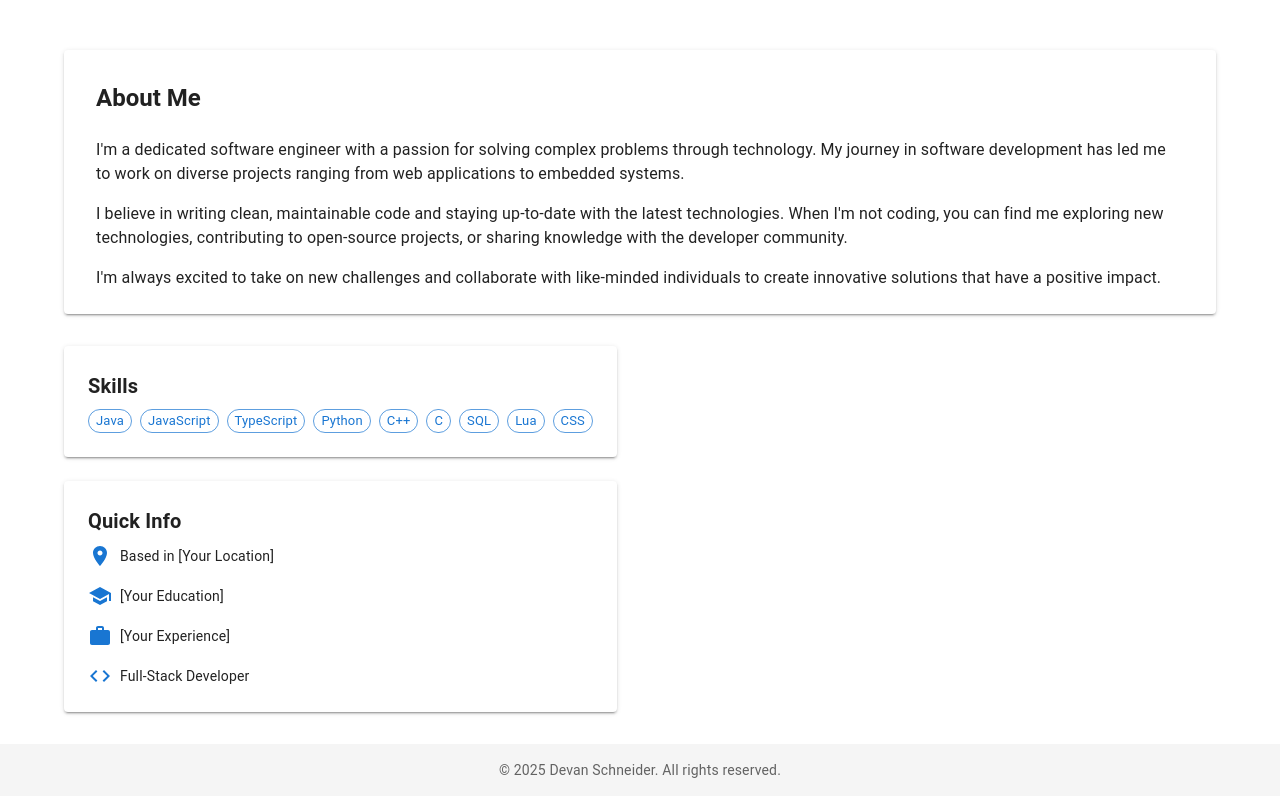
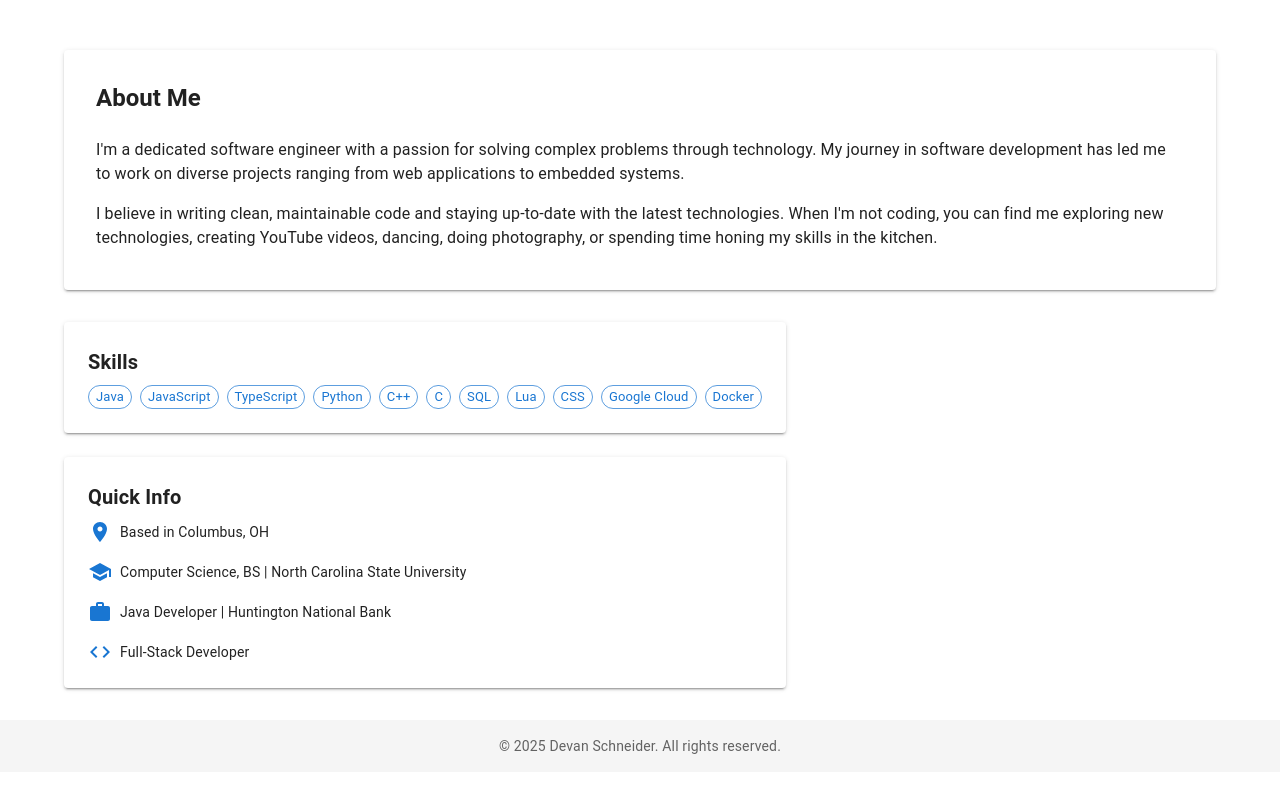
Before and after one commit to RageOps/website, a React (Vite) app: page / in a window 1280 px wide. Shown: the part 444-1240 px from the top of the page. After the commit the page ends 1216 px from the top, so only its background shows below. Built offline with nearby package versions, Linux system fonts and the light colour scheme.

Commit message:
feat: Some updates to the About page

```diff
--- a/src/components/Layout.tsx
+++ b/src/components/Layout.tsx
@@ -85,7 +85,7 @@ const Layout: React.FC<LayoutProps> = ({ children }) => {
         }}
       >
         <Typography variant="body2" color="text.secondary">
-          © 2025 Devan Schneider. All rights reserved.
+          © {new Date().getFullYear()} Devan Schneider. All rights reserved.
         </Typography>
       </Box>
     </Box>
--- a/src/pages/About.tsx
+++ b/src/pages/About.tsx
@@ -4,7 +4,7 @@ import { Code, School, Work, LocationOn } from '@mui/icons-material';
 
 const About: React.FC = () => {
   const skills = [
-    'Java', 'JavaScript', 'TypeScript', 'Python', 'C++', 'C', 'SQL', 'Lua', 'CSS'
+    'Java', 'JavaScript', 'TypeScript', 'Python', 'C++', 'C', 'SQL', 'Lua', 'CSS', 'Google Cloud', 'Docker'
   ];
 
   return (
@@ -53,12 +53,8 @@ const About: React.FC = () => {
               </Typography>
               <Typography variant="body1" paragraph>
                 I believe in writing clean, maintainable code and staying up-to-date with the latest technologies.
-                When I'm not coding, you can find me exploring new technologies, contributing to open-source projects,
-                or sharing knowledge with the developer community.
-              </Typography>
-              <Typography variant="body1">
-                I'm always excited to take on new challenges and collaborate with like-minded individuals to create
-                innovative solutions that have a positive impact.
+                When I'm not coding, you can find me exploring new technologies, creating YouTube videos, dancing, doing photography,
+                or spending time honing my skills in the kitchen.
               </Typography>
             </CardContent>
           </Card>
@@ -93,15 +89,15 @@ const About: React.FC = () => {
               <Box sx={{ display: 'flex', flexDirection: 'column', gap: 2 }}>
                 <Box sx={{ display: 'flex', alignItems: 'center', gap: 1 }}>
                   <LocationOn color="primary" />
-                  <Typography variant="body2">Based in [Your Location]</Typography>
+                  <Typography variant="body2">Based in Columbus, OH</Typography>
                 </Box>
                 <Box sx={{ display: 'flex', alignItems: 'center', gap: 1 }}>
                   <School color="primary" />
-                  <Typography variant="body2">[Your Education]</Typography>
+                  <Typography variant="body2">Computer Science, BS | North Carolina State University</Typography>
                 </Box>
                 <Box sx={{ display: 'flex', alignItems: 'center', gap: 1 }}>
                   <Work color="primary" />
-                  <Typography variant="body2">[Your Experience]</Typography>
+                  <Typography variant="body2">Java Developer | Huntington National Bank</Typography>
                 </Box>
                 <Box sx={{ display: 'flex', alignItems: 'center', gap: 1 }}>
                   <Code color="primary" />
```
